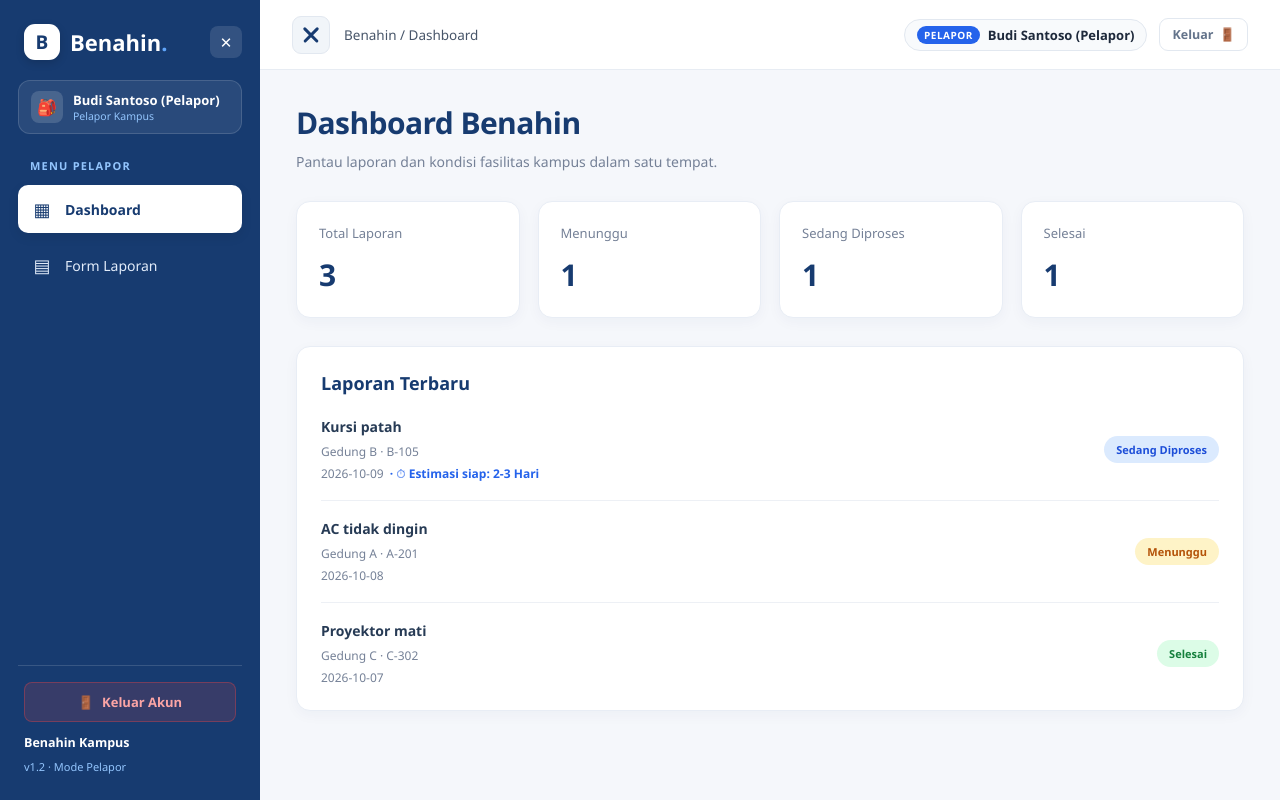
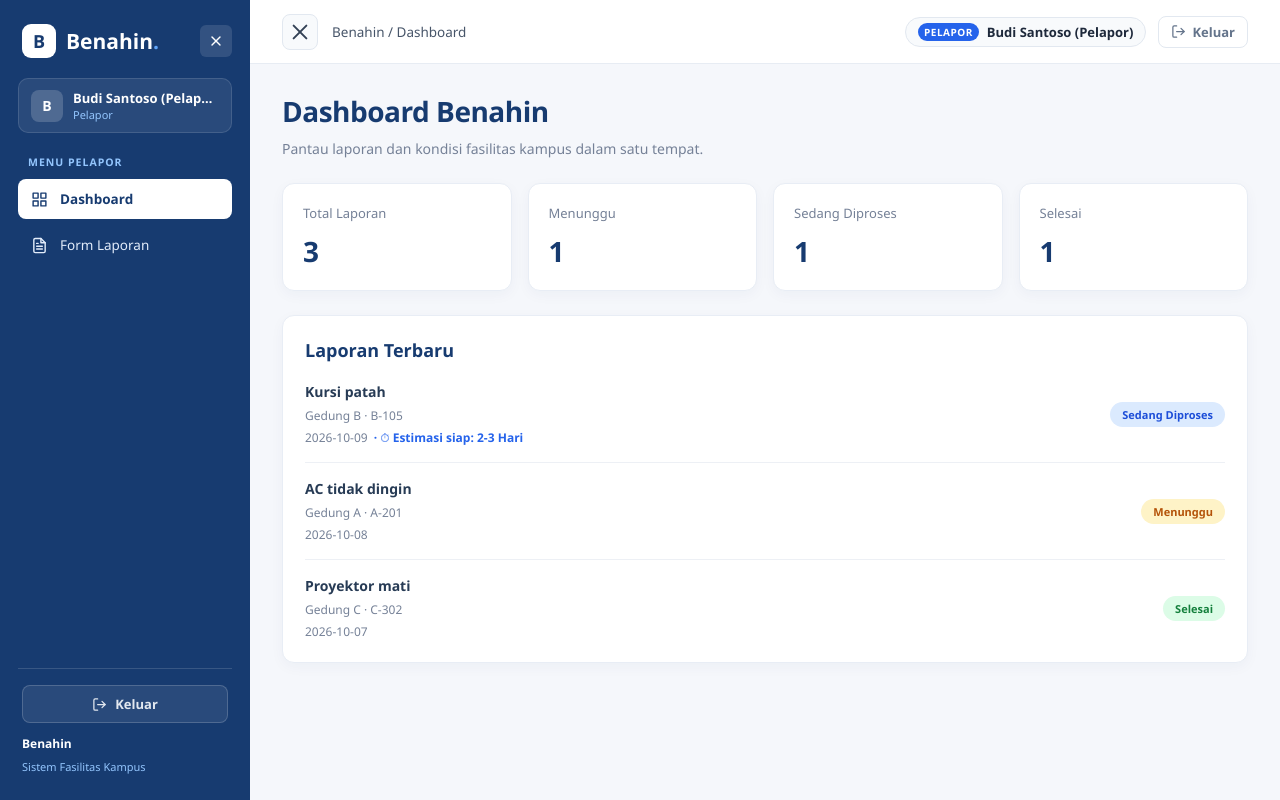
Before and after one commit to gita-hfdzh/Benahin, a React (Vite) app: page / in a window 1280 px wide. Both pictures are taken after a click on the button "⚡ 1-Klik Masuk Pelapor". Built offline with nearby package versions, Linux system fonts and the light colour scheme.

Commit message:
fix: perbaiki bug layout

```diff
--- a/src/App.css
+++ b/src/App.css
@@ -3,39 +3,54 @@
   min-height: 100vh;
   background: #f5f7fb;
   position: relative;
-  overflow-x: hidden;
+  width: 100%;
 }
 
-/* Sidebar Styles with Open/Close Hamburger transitions */
+/* Sidebar Styles */
 .sidebar {
-  width: 260px;
-  min-width: 260px;
+  width: 250px;
+  min-width: 250px;
+  max-width: 250px;
   min-height: 100vh;
   padding: 24px 18px;
   display: flex;
   flex-direction: column;
   background: #173b70;
   color: #fff;
-  transition: width 0.3s cubic-bezier(0.4, 0, 0.2, 1),
-              min-width 0.3s cubic-bezier(0.4, 0, 0.2, 1),
-              margin-left 0.3s cubic-bezier(0.4, 0, 0.2, 1),
-              transform 0.3s cubic-bezier(0.4, 0, 0.2, 1),
-              opacity 0.2s ease;
+  transition: width 0.25s cubic-bezier(0.4, 0, 0.2, 1),
+              min-width 0.25s cubic-bezier(0.4, 0, 0.2, 1),
+              max-width 0.25s cubic-bezier(0.4, 0, 0.2, 1),
+              padding 0.25s cubic-bezier(0.4, 0, 0.2, 1),
+              opacity 0.2s ease,
+              visibility 0.25s ease;
   z-index: 50;
   box-sizing: border-box;
+  overflow-x: hidden;
+  overflow-y: auto;
+  flex-shrink: 0;
 }
 
-/* Desktop: closed sidebar slides out smoothly */
+.sidebar-inner {
+  width: 214px;
+  min-width: 214px;
+  display: flex;
+  flex-direction: column;
+  min-height: calc(100vh - 48px);
+}
+
+/* Desktop Collapse (Tanpa negative margin agar tidak memotong main-area) */
 @media (min-width: 1001px) {
   .sidebar.closed {
-    width: 0;
-    min-width: 0;
-    padding-left: 0;
-    padding-right: 0;
-    margin-left: -260px;
-    opacity: 0;
-    pointer-events: none;
-    overflow: hidden;
+    width: 0 !important;
+    min-width: 0 !important;
+    max-width: 0 !important;
+    padding-left: 0 !important;
+    padding-right: 0 !important;
+    margin-left: 0 !important;
+    opacity: 0 !important;
+    pointer-events: none !important;
+    visibility: hidden !important;
+    border: none !important;
   }
 
   .sidebar-close-btn {
@@ -54,22 +69,21 @@
   display: flex;
   align-items: center;
   gap: 10px;
-  padding: 0 6px;
-  font-size: 22px;
+  padding: 0 4px;
+  font-size: 21px;
   font-weight: 700;
 }
 
 .brand-icon {
   display: grid;
   place-items: center;
-  width: 36px;
-  height: 36px;
-  border-radius: 11px;
+  width: 34px;
+  height: 34px;
+  border-radius: 9px;
   background: #fff;
   color: #173b70;
   font-weight: 800;
-  font-size: 19px;
-  box-shadow: 0 3px 8px rgba(0, 0, 0, 0.15);
+  font-size: 18px;
 }
 
 .brand-dot {
@@ -82,16 +96,15 @@
   color: #fff;
   width: 32px;
   height: 32px;
-  border-radius: 8px;
-  font-size: 15px;
+  border-radius: 6px;
   cursor: pointer;
   display: grid;
   place-items: center;
-  transition: background 0.2s;
+  transition: background 0.15s;
 }
 
 .sidebar-close-btn:hover {
-  background: rgba(255, 255, 255, 0.25);
+  background: rgba(255, 255, 255, 0.22);
 }
 
 /* User Pill in Sidebar */
@@ -100,26 +113,33 @@
   align-items: center;
   gap: 10px;
   padding: 10px 12px;
-  margin-bottom: 24px;
+  margin-bottom: 22px;
   background: rgba(255, 255, 255, 0.08);
-  border: 1px solid rgba(255, 255, 255, 0.14);
-  border-radius: 12px;
+  border: 1px solid rgba(255, 255, 255, 0.12);
+  border-radius: 10px;
 }
 
 .sidebar-user-pill.role-admin {
-  background: rgba(245, 158, 11, 0.12);
-  border-color: rgba(245, 158, 11, 0.3);
+  background: rgba(245, 158, 11, 0.1);
+  border-color: rgba(245, 158, 11, 0.25);
 }
 
-.user-avatar-mini {
+.user-avatar-initial {
   width: 32px;
   height: 32px;
   border-radius: 8px;
-  background: rgba(255, 255, 255, 0.15);
+  background: rgba(255, 255, 255, 0.18);
+  color: #fff;
+  font-weight: 700;
+  font-size: 14px;
   display: grid;
   place-items: center;
-  font-size: 16px;
   flex-shrink: 0;
+}
+
+.sidebar-user-pill.role-admin .user-avatar-initial {
+  background: #b45309;
+  color: #fff;
 }
 
 .user-details-mini {
@@ -138,7 +158,7 @@
 }
 
 .user-role-badge {
-  font-size: 10.5px;
+  font-size: 11px;
   color: #93c5fd;
   font-weight: 500;
 }
@@ -148,34 +168,34 @@
 }
 
 .menu-heading {
-  padding: 0 12px;
-  margin-bottom: 12px;
+  padding: 0 10px;
+  margin-bottom: 10px;
   color: #93c5fd;
-  font-size: 11px;
+  font-size: 10.5px;
   font-weight: 700;
-  letter-spacing: 1.2px;
+  letter-spacing: 1px;
 }
 
 .sidebar-menu {
   display: flex;
   flex-direction: column;
-  gap: 8px;
+  gap: 6px;
 }
 
 .menu-item {
   display: flex;
   align-items: center;
-  gap: 13px;
+  gap: 12px;
   width: 100%;
-  padding: 12px 14px;
+  padding: 11px 12px;
   border: none;
-  border-radius: 10px;
+  border-radius: 8px;
   background: transparent;
   color: #e2ecfa;
   text-align: left;
-  font-size: 14px;
+  font-size: 13.5px;
   cursor: pointer;
-  transition: background 0.2s, color 0.2s, transform 0.15s;
+  transition: background 0.15s, color 0.15s;
 }
 
 .menu-item:hover {
@@ -187,18 +207,20 @@
   background: #fff;
   color: #173b70;
   font-weight: 600;
-  box-shadow: 0 4px 12px rgba(0, 0, 0, 0.08);
 }
 
 .menu-icon {
-  width: 20px;
-  text-align: center;
-  font-size: 18px;
+  display: flex;
+  align-items: center;
+  justify-content: center;
+  width: 18px;
+  height: 18px;
+  flex-shrink: 0;
 }
 
 .sidebar-footer {
   margin-top: auto;
-  padding: 16px 6px 0;
+  padding: 16px 4px 0;
   border-top: 1px solid rgba(255, 255, 255, 0.14);
   display: flex;
   flex-direction: column;
@@ -211,26 +233,26 @@
   justify-content: center;
   gap: 8px;
   width: 100%;
-  padding: 10px 14px;
-  background: rgba(239, 68, 68, 0.15);
-  border: 1px solid rgba(239, 68, 68, 0.35);
-  color: #fca5a5;
+  padding: 9px 12px;
+  background: rgba(255, 255, 255, 0.08);
+  border: 1px solid rgba(255, 255, 255, 0.18);
+  color: #e2e8f0;
   border-radius: 8px;
   font-size: 13px;
   font-weight: 600;
   cursor: pointer;
-  transition: all 0.2s;
+  transition: all 0.15s ease;
 }
 
 .btn-sidebar-logout:hover {
-  background: #dc2626;
-  color: #fff;
-  border-color: #dc2626;
+  background: rgba(239, 68, 68, 0.25);
+  border-color: rgba(239, 68, 68, 0.5);
+  color: #fca5a5;
 }
 
 .sidebar-footer-text p {
-  margin: 0 0 3px;
-  font-size: 12.5px;
+  margin: 0 0 2px;
+  font-size: 12px;
   font-weight: 600;
   color: #fff;
 }
@@ -246,7 +268,7 @@
   min-width: 0;
   display: flex;
   flex-direction: column;
-  transition: all 0.3s ease;
+  transition: none;
 }
 
 /* Topbar Header with Hamburger */
@@ -254,7 +276,7 @@
   display: flex;
   align-items: center;
   justify-content: space-between;
-  min-height: 70px;
+  min-height: 64px;
   padding: 0 32px;
   background: #fff;
   border-bottom: 1px solid #e7ecf3;
@@ -277,32 +299,32 @@
   flex-direction: column;
   justify-content: center;
   gap: 4px;
-  width: 38px;
-  height: 38px;
-  padding: 8px;
-  background: #f1f5f9;
+  width: 36px;
+  height: 36px;
+  padding: 7px;
+  background: #f8fafc;
   border: 1px solid #e2e8f0;
-  border-radius: 9px;
+  border-radius: 8px;
   cursor: pointer;
-  transition: all 0.2s ease;
+  transition: all 0.15s ease;
 }
 
 .hamburger-toggle-btn:hover {
-  background: #e2e8f0;
+  background: #f1f5f9;
   border-color: #cbd5e1;
 }
 
 .hamburger-bar {
   display: block;
   width: 100%;
-  height: 2.5px;
-  background: #173b70;
-  border-radius: 3px;
-  transition: all 0.25s ease;
+  height: 2px;
+  background: #334155;
+  border-radius: 2px;
+  transition: all 0.2s ease;
 }
 
 .hamburger-toggle-btn.is-active .hamburger-bar:nth-child(1) {
-  transform: translateY(6.5px) rotate(45deg);
+  transform: translateY(6px) rotate(45deg);
 }
 
 .hamburger-toggle-btn.is-active .hamburger-bar:nth-child(2) {
@@ -311,7 +333,7 @@
 }
 
 .hamburger-toggle-btn.is-active .hamburger-bar:nth-child(3) {
-  transform: translateY(-6.5px) rotate(-45deg);
+  transform: translateY(-6px) rotate(-45deg);
 }
 
 .topbar-breadcrumb {
@@ -329,7 +351,7 @@
   display: flex;
   align-items: center;
   gap: 8px;
-  padding: 6px 12px;
+  padding: 5px 12px;
   background: #f8fafc;
   border: 1px solid #e2e8f0;
   border-radius: 20px;
@@ -342,10 +364,10 @@
 
 .badge-role-tag {
   font-size: 10px;
-  font-weight: 800;
+  font-weight: 700;
   letter-spacing: 0.5px;
-  padding: 2px 7px;
-  border-radius: 12px;
+  padding: 2px 6px;
+  border-radius: 10px;
   background: #2563eb;
   color: #fff;
 }
@@ -364,25 +386,25 @@
   display: flex;
   align-items: center;
   gap: 6px;
-  padding: 7px 12px;
+  padding: 6px 12px;
   border: 1px solid #e2e8f0;
-  border-radius: 9px;
+  border-radius: 8px;
   background: #fff;
   color: #64748b;
-  font-size: 12.5px;
+  font-size: 13px;
   font-weight: 600;
   cursor: pointer;
-  transition: all 0.2s;
+  transition: all 0.15s ease;
 }
 
 .topbar-logout-btn:hover {
   background: #fef2f2;
   border-color: #fecaca;
-  color: #b91c1c;
+  color: #dc2626;
 }
 
 .page-content {
-  padding: 32px 36px;
+  padding: 28px 32px;
   flex: 1;
 }
 
@@ -392,16 +414,16 @@
 }
 
 .dashboard-header {
-  margin-bottom: 28px;
+  margin-bottom: 24px;
 }
 
 .dashboard-header h1,
 .coming-soon h1 {
   margin: 0 0 8px;
   color: #173b70;
-  font-size: 30px;
+  font-size: 28px;
   font-weight: 700;
-  letter-spacing: -0.6px;
+  letter-spacing: -0.5px;
 }
 
 .dashboard-header p,
@@ -409,26 +431,26 @@
   margin: 0;
   color: #758197;
   font-size: 14px;
-  line-height: 1.6;
+  line-height: 1.5;
 }
 
 .dashboard-stats {
   display: grid;
   grid-template-columns: repeat(4, minmax(0, 1fr));
-  gap: 18px;
-  margin-bottom: 28px;
+  gap: 16px;
+  margin-bottom: 24px;
 }
 
 .stat-card {
-  padding: 22px;
+  padding: 20px;
   border: 1px solid #e8edf5;
-  border-radius: 14px;
+  border-radius: 12px;
   background: #fff;
   box-shadow: 0 4px 14px rgba(29, 59, 100, 0.04);
 }
 
 .stat-card p {
-  margin-bottom: 12px;
+  margin-bottom: 10px;
   color: #758197;
   font-size: 13px;
 }
@@ -436,20 +458,20 @@
 .stat-card h2 {
   margin: 0;
   color: #173b70;
-  font-size: 30px;
+  font-size: 28px;
   font-weight: 700;
 }
 
 .dashboard-recent {
-  padding: 24px;
+  padding: 22px;
   border: 1px solid #e8edf5;
-  border-radius: 14px;
+  border-radius: 12px;
   background: #fff;
   box-shadow: 0 4px 14px rgba(29, 59, 100, 0.04);
 }
 
 .dashboard-recent>h2 {
-  margin-bottom: 22px;
+  margin-bottom: 20px;
   color: #173b70;
   font-size: 18px;
   font-weight: 700;
@@ -465,7 +487,7 @@
   justify-content: space-between;
   align-items: center;
   gap: 16px;
-  padding: 18px 0;
+  padding: 16px 0;
   border-bottom: 1px solid #edf0f5;
 }
 
@@ -479,7 +501,7 @@
 }
 
 .report-item h3 {
-  margin: 0 0 7px;
+  margin: 0 0 6px;
   color: #273b55;
   font-size: 14px;
   font-weight: 600;
@@ -514,7 +536,7 @@
 
 .report-status {
   flex-shrink: 0;
-  padding: 6px 12px;
+  padding: 5px 12px;
   border-radius: 20px;
   background: #eef4ff;
   color: #285ba5;
@@ -538,18 +560,18 @@
 }
 
 .coming-soon {
-  padding: 28px;
+  padding: 24px;
   border: 1px solid #e8edf5;
-  border-radius: 14px;
+  border-radius: 12px;
   background: #fff;
 }
 
 .report-form {
-  max-width: 700px;
+  max-width: 680px;
   margin: 0 auto;
-  padding: 28px;
+  padding: 24px;
   border: 1px solid #e8edf5;
-  border-radius: 14px;
+  border-radius: 12px;
   background: #fff;
   box-shadow: 0 4px 14px rgba(29, 59, 100, 0.04);
 }
@@ -561,39 +583,33 @@
     top: 0;
     left: 0;
     bottom: 0;
+    width: 250px;
     height: 100vh;
     z-index: 1000;
     box-shadow: 4px 0 24px rgba(15, 23, 42, 0.35);
+    transition: transform 0.25s ease, opacity 0.2s ease, visibility 0.25s ease;
   }
 
   .sidebar.closed {
     transform: translateX(-100%);
     opacity: 0;
     pointer-events: none;
+    visibility: hidden;
   }
 
   .sidebar.open {
     transform: translateX(0);
     opacity: 1;
     pointer-events: auto;
+    visibility: visible;
   }
 
   .sidebar-backdrop {
     position: fixed;
     inset: 0;
-    background: rgba(15, 23, 42, 0.6);
+    background: rgba(15, 23, 42, 0.55);
     backdrop-filter: blur(2px);
     z-index: 999;
-    animation: backdropFade 0.25s ease;
-  }
-
-  @keyframes backdropFade {
-    from {
-      opacity: 0;
-    }
-    to {
-      opacity: 1;
-    }
   }
 
   .sidebar-close-btn {
@@ -601,11 +617,11 @@
   }
 
   .page-content {
-    padding: 26px 20px;
+    padding: 22px 18px;
   }
 
   .topbar {
-    padding: 0 20px;
+    padding: 0 18px;
   }
 
   .dashboard-stats {
@@ -615,7 +631,7 @@
 
 @media (max-width: 600px) {
   .topbar {
-    min-height: 62px;
+    min-height: 58px;
     padding: 0 14px;
     font-size: 12px;
   }
@@ -632,17 +648,13 @@
     display: none;
   }
 
-  .topbar-logout-btn span:first-child {
-    display: none;
-  }
-
   .page-content {
-    padding: 20px 14px;
+    padding: 18px 14px;
   }
 
   .dashboard-header h1,
   .coming-soon h1 {
-    font-size: 24px;
+    font-size: 22px;
   }
 
   .dashboard-stats {
@@ -650,24 +662,24 @@
   }
 
   .stat-card {
-    padding: 15px;
+    padding: 14px;
   }
 
   .stat-card h2 {
-    font-size: 24px;
+    font-size: 22px;
   }
 
   .dashboard-recent {
-    padding: 18px;
+    padding: 16px;
   }
 
   .report-item {
     align-items: flex-start;
     flex-direction: column;
-    gap: 10px;
+    gap: 8px;
   }
 
   .report-form {
-    padding: 20px;
+    padding: 18px;
   }
 }
--- a/src/App.jsx
+++ b/src/App.jsx
@@ -6,6 +6,57 @@ import Login from './pages/Login'
 import ReportForm from './components/ReportForm'
 import { useReports } from './context/ReportsContext'
 import { useAuth } from './context/AuthContext'
+
+function DashboardIcon() {
+  return (
+    <svg width="17" height="17" viewBox="0 0 24 24" fill="none" stroke="currentColor" strokeWidth="2" strokeLinecap="round" strokeLinejoin="round" aria-hidden="true">
+      <rect x="3" y="3" width="7" height="7" />
+      <rect x="14" y="3" width="7" height="7" />
+      <rect x="14" y="14" width="7" height="7" />
+      <rect x="3" y="14" width="7" height="7" />
+    </svg>
+  )
+}
+
+function ReportIcon() {
+  return (
+    <svg width="17" height="17" viewBox="0 0 24 24" fill="none" stroke="currentColor" strokeWidth="2" strokeLinecap="round" strokeLinejoin="round" aria-hidden="true">
+      <path d="M14 2H6a2 2 0 0 0-2 2v16a2 2 0 0 0 2 2h12a2 2 0 0 0 2-2V8z" />
+      <polyline points="14 2 14 8 20 8" />
+      <line x1="16" y1="13" x2="8" y2="13" />
+      <line x1="16" y1="17" x2="8" y2="17" />
+      <polyline points="10 9 9 9 8 9" />
+    </svg>
+  )
+}
+
+function AdminIcon() {
+  return (
+    <svg width="17" height="17" viewBox="0 0 24 24" fill="none" stroke="currentColor" strokeWidth="2" strokeLinecap="round" strokeLinejoin="round" aria-hidden="true">
+      <circle cx="12" cy="12" r="3" />
+      <path d="M19.4 15a1.65 1.65 0 0 0 .33 1.82l.06.06a2 2 0 0 1 0 2.83 2 2 0 0 1-2.83 0l-.06-.06a1.65 1.65 0 0 0-1.82-.33 1.65 1.65 0 0 0-1 1.51V21a2 2 0 0 1-2 2 2 2 0 0 1-2-2v-.09A1.65 1.65 0 0 0 9 19.4a1.65 1.65 0 0 0-1.82.33l-.06.06a2 2 0 0 1-2.83 0 2 2 0 0 1 0-2.83l.06-.06a1.65 1.65 0 0 0 .33-1.82 1.65 1.65 0 0 0-1.51-1H3a2 2 0 0 1-2-2 2 2 0 0 1 2-2h.09A1.65 1.65 0 0 0 4.6 9a1.65 1.65 0 0 0-.33-1.82l-.06-.06a2 2 0 0 1 0-2.83 2 2 0 0 1 2.83 0l.06.06a1.65 1.65 0 0 0 1.82.33H9a1.65 1.65 0 0 0 1-1.51V3a2 2 0 0 1 2-2 2 2 0 0 1 2 2v.09a1.65 1.65 0 0 0 1 1.51 1.65 1.65 0 0 0 1.82-.33l.06-.06a2 2 0 0 1 2.83 0 2 2 0 0 1 0 2.83l-.06.06a1.65 1.65 0 0 0-.33 1.82V9a1.65 1.65 0 0 0 1.51 1H21a2 2 0 0 1 2 2 2 2 0 0 1-2 2h-.09a1.65 1.65 0 0 0-1.51 1z" />
+    </svg>
+  )
+}
+
+function CloseIcon() {
+  return (
+    <svg width="16" height="16" viewBox="0 0 24 24" fill="none" stroke="currentColor" strokeWidth="2" strokeLinecap="round" strokeLinejoin="round" aria-hidden="true">
+      <line x1="18" y1="6" x2="6" y2="18" />
+      <line x1="6" y1="6" x2="18" y2="18" />
+    </svg>
+  )
+}
+
+function LogoutIcon() {
+  return (
+    <svg width="15" height="15" viewBox="0 0 24 24" fill="none" stroke="currentColor" strokeWidth="2" strokeLinecap="round" strokeLinejoin="round" aria-hidden="true">
+      <path d="M9 21H5a2 2 0 0 1-2-2V5a2 2 0 0 1 2-2h4" />
+      <polyline points="16 17 21 12 16 7" />
+      <line x1="21" y1="12" x2="9" y2="12" />
+    </svg>
+  )
+}
 
 function App() {
   const { user, logout, isAdmin, isPelapor } = useAuth()
@@ -16,13 +67,13 @@ function App() {
     return typeof window !== 'undefined' ? window.innerWidth > 1000 : true
   })
 
-  // State halaman yang aktif untuk masing-masing role secara terpisah
+  // State navigasi halaman per role
   const [activeTab, setActiveTab] = useState({
     admin: 'admin',
     pelapor: 'dashboard',
   })
 
-  // Listener resize layar untuk responsivitas sidebar
+  // Listener resize layar
   useEffect(() => {
     const handleResize = () => {
       if (window.innerWidth <= 1000) {
@@ -43,15 +94,15 @@ function App() {
   const currentRole = user.role || 'pelapor'
   const halaman = activeTab[currentRole] || (isAdmin ? 'admin' : 'dashboard')
 
-  // Pisahkan menu secara tegas antara Admin dan Pelapor
+  // Pisahkan menu secara tegas antara Admin dan Pelapor dengan ikon SVG
   const menu = isAdmin
     ? [
-        { id: 'admin', label: 'Kelola Admin', icon: '⚙' },
-        { id: 'dashboard', label: 'Dashboard Laporan', icon: '▦' },
+        { id: 'admin', label: 'Kelola Admin', icon: <AdminIcon /> },
+        { id: 'dashboard', label: 'Dashboard Laporan', icon: <DashboardIcon /> },
       ]
     : [
-        { id: 'dashboard', label: 'Dashboard', icon: '▦' },
-        { id: 'laporan', label: 'Form Laporan', icon: '▤' },
+        { id: 'dashboard', label: 'Dashboard', icon: <DashboardIcon /> },
+        { id: 'laporan', label: 'Form Laporan', icon: <ReportIcon /> },
       ]
 
   const handleNavClick = (menuId) => {
@@ -59,7 +110,6 @@ function App() {
       ...prev,
       [currentRole]: menuId,
     }))
-    // Di layar kecil, tutup sidebar otomatis setelah memilih menu
     if (window.innerWidth <= 1000) {
       setIsSidebarOpen(false)
     }
@@ -68,6 +118,8 @@ function App() {
   const handleLogout = () => {
     logout()
   }
+
+  const userInitial = user.name ? user.name.charAt(0).toUpperCase() : 'U'
 
   return (
     <div className={`app-layout ${isSidebarOpen ? 'sidebar-open' : 'sidebar-closed'}`}>
@@ -80,8 +132,9 @@ function App() {
         />
       )}
 
-      {/* Sidebar Navigasi dengan toggle Hamburger */}
+      {/* Sidebar Navigasi */}
       <aside className={`sidebar ${isSidebarOpen ? 'open' : 'closed'}`}>
+        <div className="sidebar-inner">
           <div className="sidebar-brand-wrapper">
             <div className="brand">
               <span className="brand-icon">B</span>
@@ -93,19 +146,19 @@ function App() {
               onClick={() => setIsSidebarOpen(false)}
               aria-label="Tutup menu sidebar"
             >
-            ✕
+              <CloseIcon />
             </button>
           </div>
 
           {/* Info profil pengguna di sidebar */}
           <div className={`sidebar-user-pill role-${user.role}`}>
-          <div className="user-avatar-mini">
-            {user.role === 'admin' ? '⚙️' : '🎒'}
+            <div className="user-avatar-initial">
+              {userInitial}
             </div>
             <div className="user-details-mini">
               <span className="user-name-mini">{user.name}</span>
               <span className="user-role-badge">
-              {user.role === 'admin' ? 'Administrator Sarpras' : 'Pelapor Kampus'}
+                {user.role === 'admin' ? 'Administrator' : 'Pelapor'}
               </span>
             </div>
           </div>
@@ -134,12 +187,13 @@ function App() {
               className="btn-sidebar-logout"
               onClick={handleLogout}
             >
-            <span className="logout-icon">🚪</span>
-            <span>Keluar Akun</span>
+              <LogoutIcon />
+              <span>Keluar</span>
             </button>
             <div className="sidebar-footer-text">
-            <p>Benahin Kampus</p>
-            <span>v1.2 · Mode {user.role === 'admin' ? 'Admin' : 'Pelapor'}</span>
+              <p>Benahin</p>
+              <span>Sistem Fasilitas Kampus</span>
+            </div>
           </div>
         </div>
       </aside>
@@ -154,7 +208,7 @@ function App() {
               className={`hamburger-toggle-btn ${isSidebarOpen ? 'is-active' : ''}`}
               onClick={() => setIsSidebarOpen(!isSidebarOpen)}
               aria-label="Toggle navigasi sidebar"
-              title={isSidebarOpen ? 'Sembunyikan sidebar' : 'Tampilkan sidebar'}
+              title={isSidebarOpen ? 'Tutup sidebar' : 'Buka sidebar'}
             >
               <span className="hamburger-bar"></span>
               <span className="hamburger-bar"></span>
@@ -180,8 +234,8 @@ function App() {
               onClick={handleLogout}
               title="Keluar dari akun"
             >
+              <LogoutIcon />
               <span>Keluar</span>
-              <span className="logout-icon">🚪</span>
             </button>
           </div>
         </header>
```
Lines whose indentation alone changed are shown as unchanged.
